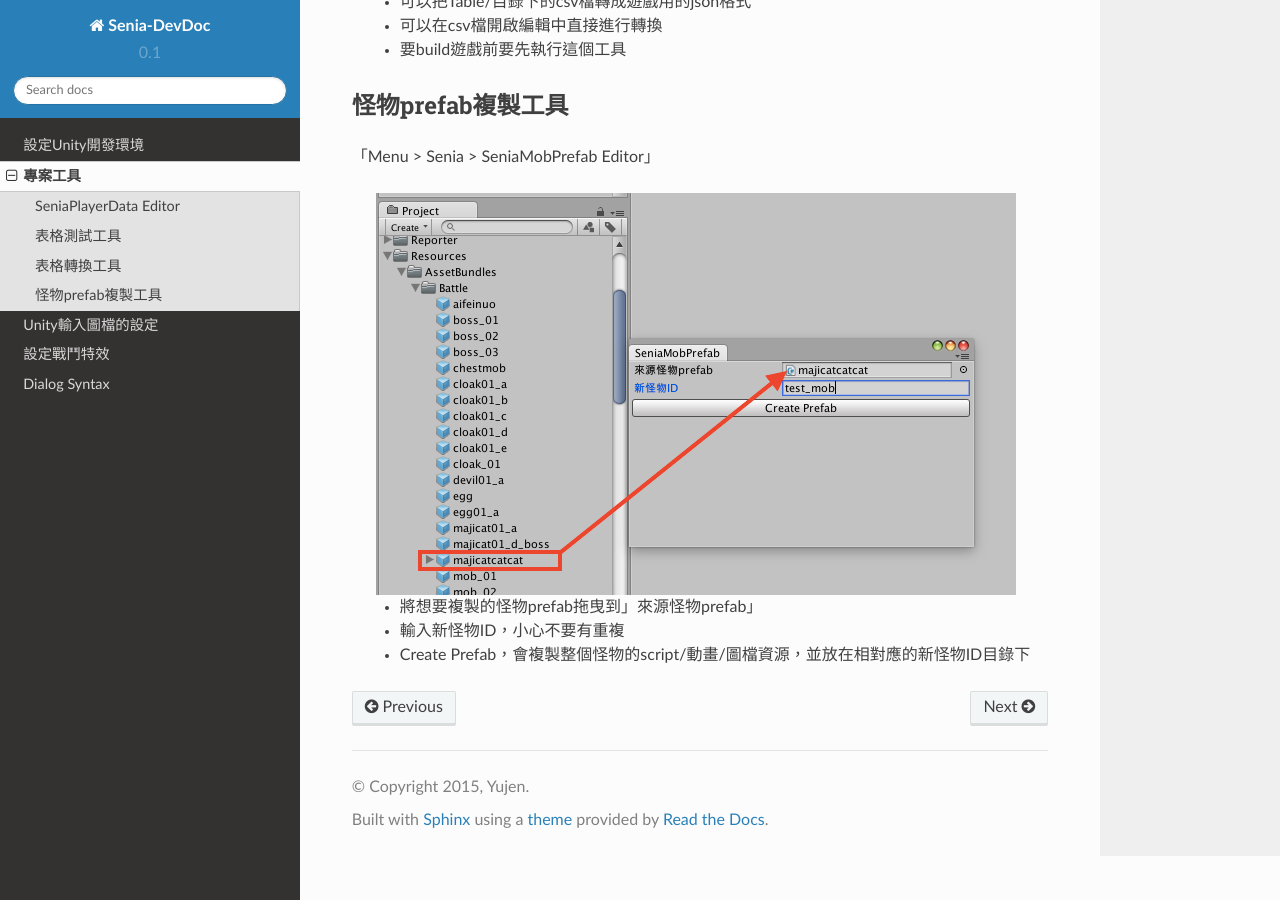
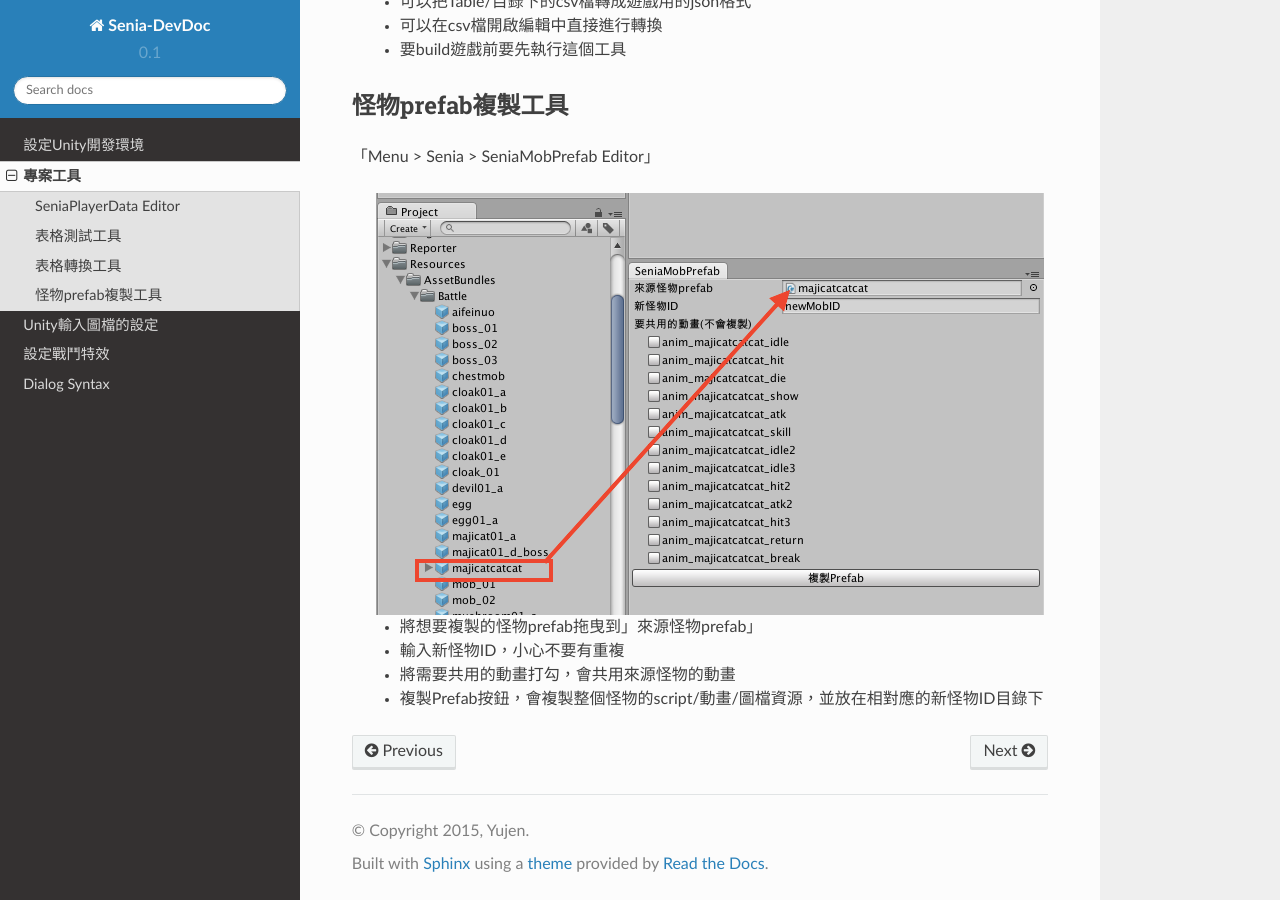
Before and after one commit to yujen/Senia-DevDoc, a Sphinx documentation site: the page built from docs/senia-tools.rst, in a window 1280 px wide and 900 px high, scrolled down 3092 px. Built offline with Sphinx 7.4.7 and the Read the Docs theme 2.0.0, drawn with Linux system fonts in a browser that asks for light colours.

Commit message:
update SeniaMobPrefabEditor doc

```diff
--- a/docs/senia-tools.rst
+++ b/docs/senia-tools.rst
@@ -91,4 +91,5 @@
 
   * 將想要複製的怪物prefab拖曳到"來源怪物prefab"
   * 輸入新怪物ID，小心不要有重複
-  * Create Prefab，會複製整個怪物的script/動畫/圖檔資源，並放在相對應的新怪物ID目錄下
+  * 將需要共用的動畫打勾，會共用來源怪物的動畫
+  * 複製Prefab按鈕，會複製整個怪物的script/動畫/圖檔資源，並放在相對應的新怪物ID目錄下
```
Also changed, not shown: docs/_static/image/senia-tools/3_SeniaMobPrefab_Editor.png.
